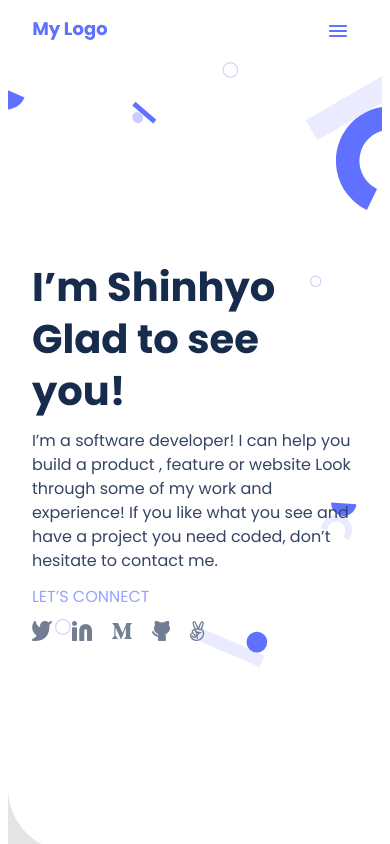
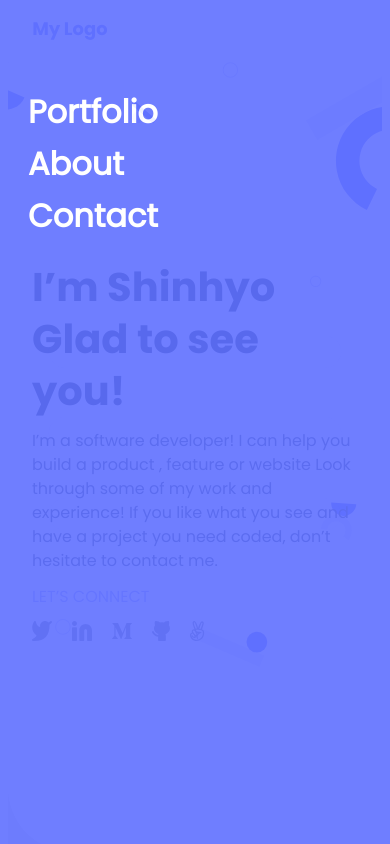
Before and after one commit to ShinhyoBelok/Portfolio-setup, a website: page index.html in a window 390 px wide. Shown: the top 844 px of the page. Drawn offline with Linux system fonts and the light colour scheme.

Commit message:
Add mobile menu style

```diff
--- a/index.html
+++ b/index.html
@@ -14,7 +14,7 @@
         <section class="presentation">
             <header class="header">
                 <a href="#"><img class="logo" alt="Logo icon" src="img\Logo Placeholder.svg"></a>
-                <nav class="menu">
+                <nav class="menu active">
                     <ul>
                         <li>
                             <p>Portfolio</p>
--- a/style.css
+++ b/style.css
@@ -103,12 +103,49 @@ h4 {
 
 .menu {
   display: flex;
+  /* align-items: center; */
+  padding-right: 8.53%;
+  position: relative;
+}
+
+.presentation .active {
+  display: flex;
+  position: fixed;
+  top: 0;
+  left: 0;
+  flex-direction: column;
+  height: 100vh;
+  width: 100%;
+  background-color: #6070FF;
+  z-index: 1;
+  opacity: 0.9;
+}
+
+.active ul  {
+  display: flex;
+  list-style: none;
+  flex-direction: column;
+  color: #fff;
+  justify-content: flex-start;
+  align-items: flex-start;
+  padding-left: 28px;
+  padding-top: 90px;
+  gap: 8px;
+
+}
+
+.active ul p {
+  color: #fff;
+  font-weight: 600;
+  font-size: 32px;
+  line-height: 44px;
+  display: flex;
   align-items: center;
-  padding-right: 8.53%;
+
 }
 
 .menu p {
-  display: none;
+  /* display: none; */
   font-weight: 500;
   font-size: 15px;
   line-height: 20px;
```
